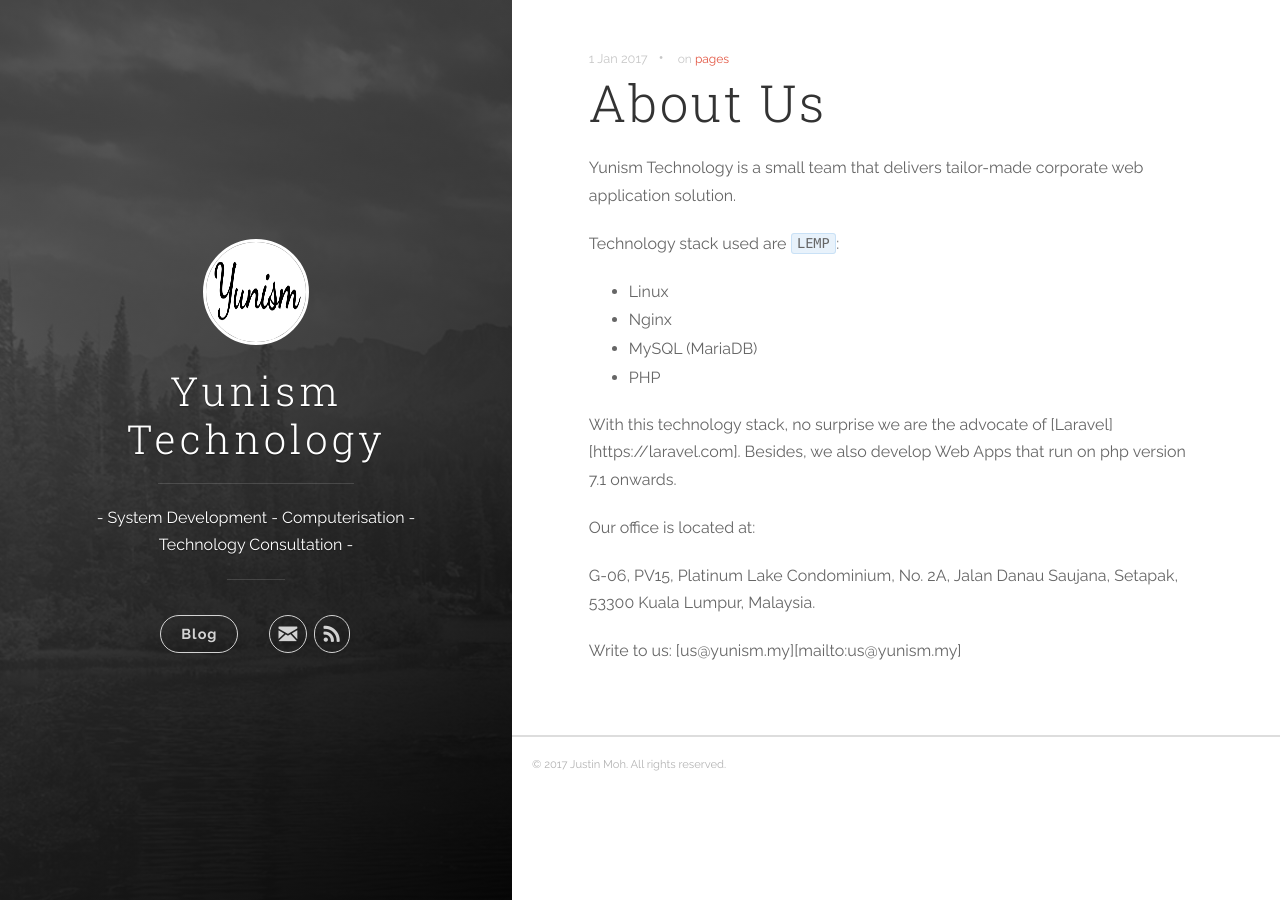
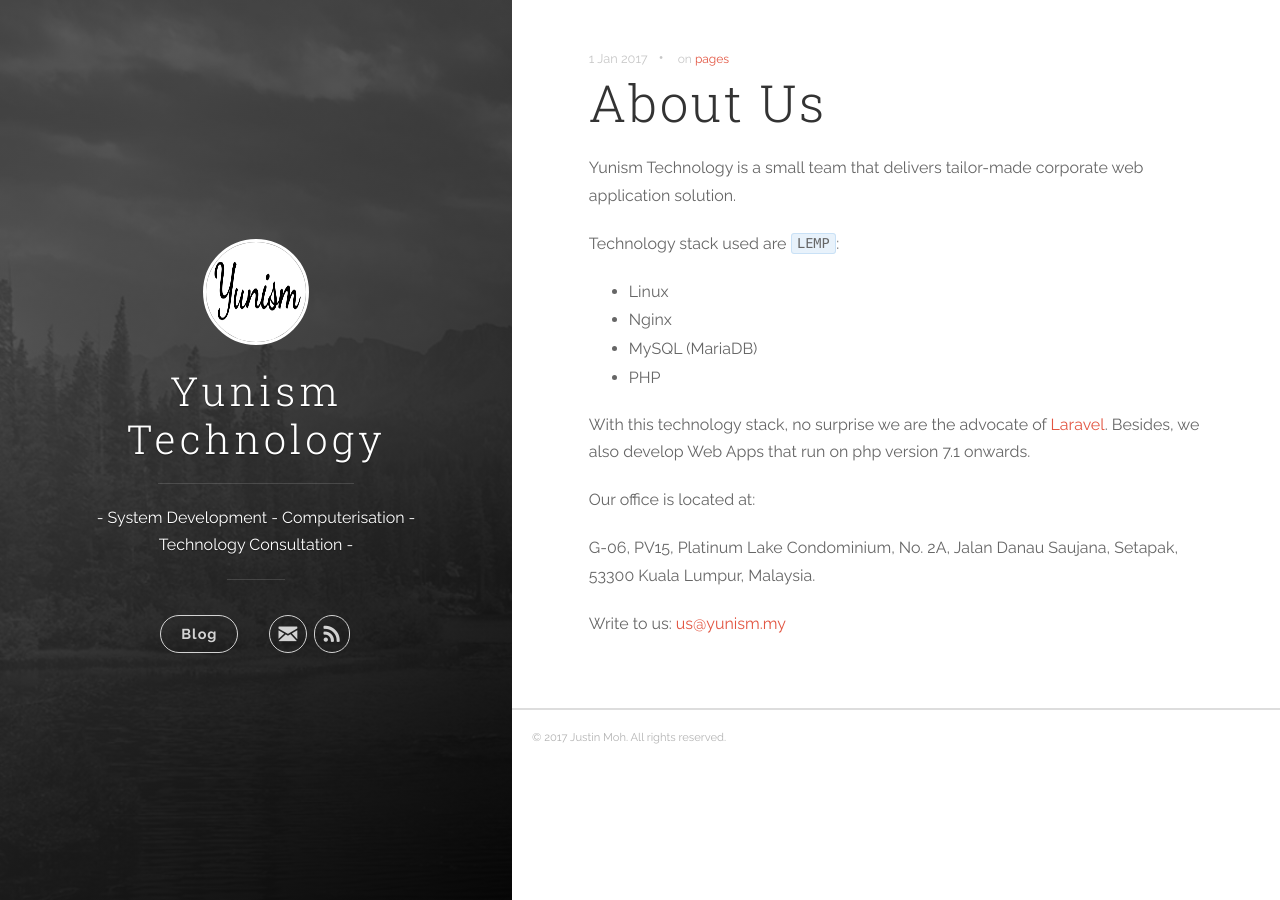
Before and after one commit to yunism-technology/yunism.my, a Jekyll site: the page built from _posts/2017-01-01-about-us.markdown, in a window 1280 px wide. Built offline with Jekyll 4.4.1, drawn with Linux system fonts in a browser that asks for light colours; nearby versions of some CDN libraries; part of the change alters nothing that is shown.

Commit message:
improve content

```diff
--- a/_posts/2017-01-01-about-us.markdown
+++ b/_posts/2017-01-01-about-us.markdown
@@ -1,11 +1,12 @@
 ---
-title: "About Us"
-date: 2017-01-01 00:00:00
-categories: "pages"
-tags: "pages"
+title:  "About Us"
+date:   2017-01-01 00:00:00
+categories: [pages]
+tags:   [pages]
 ---
 
-Yunism Technology is a small team that delivers tailor-made corporate web application solution.
+Yunism Technology is a small team that delivers tailor-made corporate web
+application solution.
 
 Technology stack used are `LEMP`:
  - Linux
@@ -13,7 +14,9 @@ Technology stack used are `LEMP`:
  - MySQL (MariaDB)
  - PHP
 
-With this technology stack, no surprise we are the advocate of [Laravel][https://laravel.com]. Besides, we also develop Web Apps that run on php version 7.1 onwards.
+With this technology stack, no surprise we are the advocate of
+[Laravel][laravel-homepage]. Besides, we also develop Web Apps that run on
+php version 7.1 onwards.
 
 Our office is located at:
 
@@ -23,4 +26,7 @@ Setapak, 53300 Kuala Lumpur,
 Malaysia.
 
 
-Write to us: [us@yunism.my][mailto:us@yunism.my]
+Write to us: [us@yunism.my][yunism-email]
+
+[laravel-homepage]: https://laravel.com
+[yunism-email]:     mailto:us@yunism.my
```
